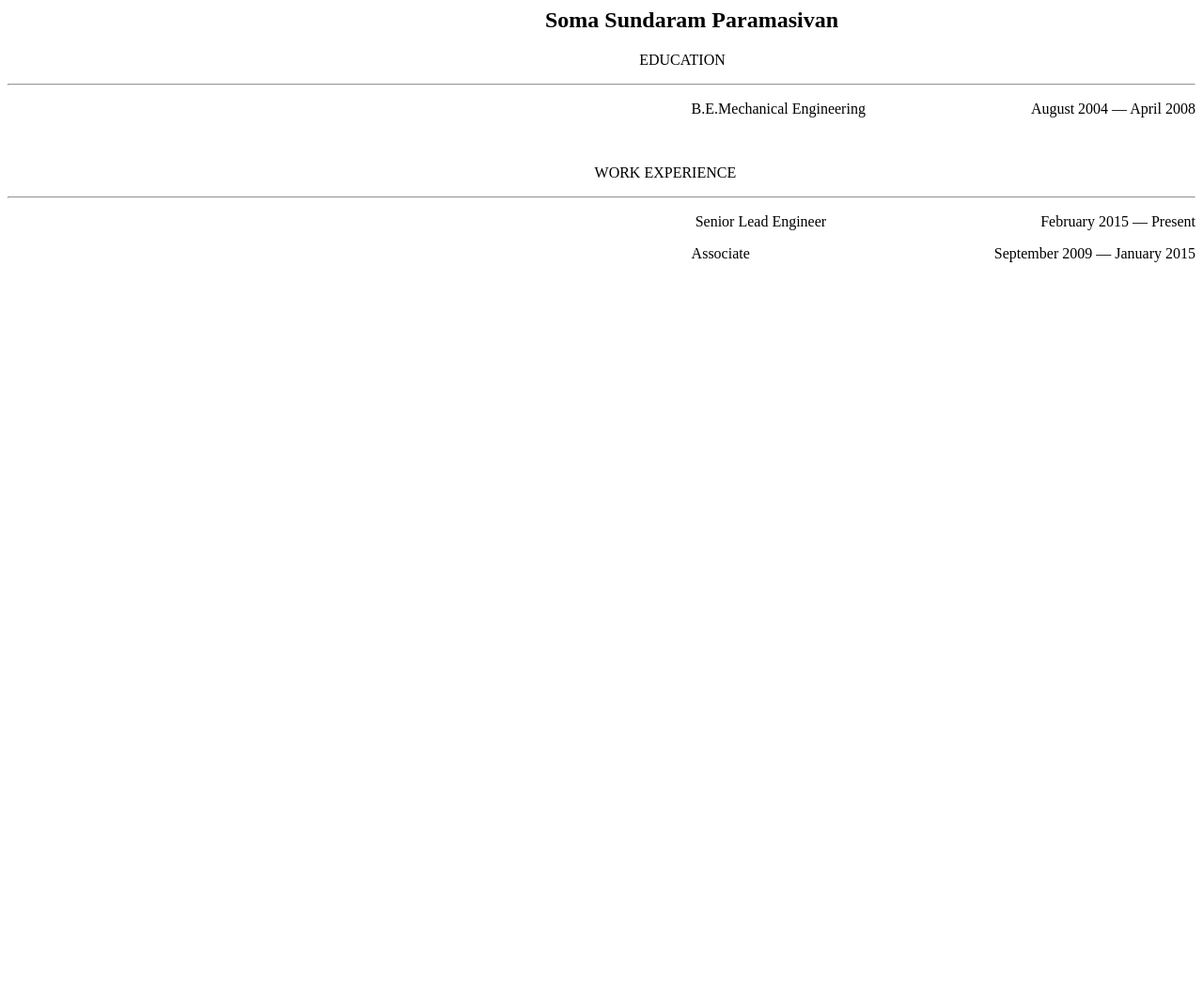
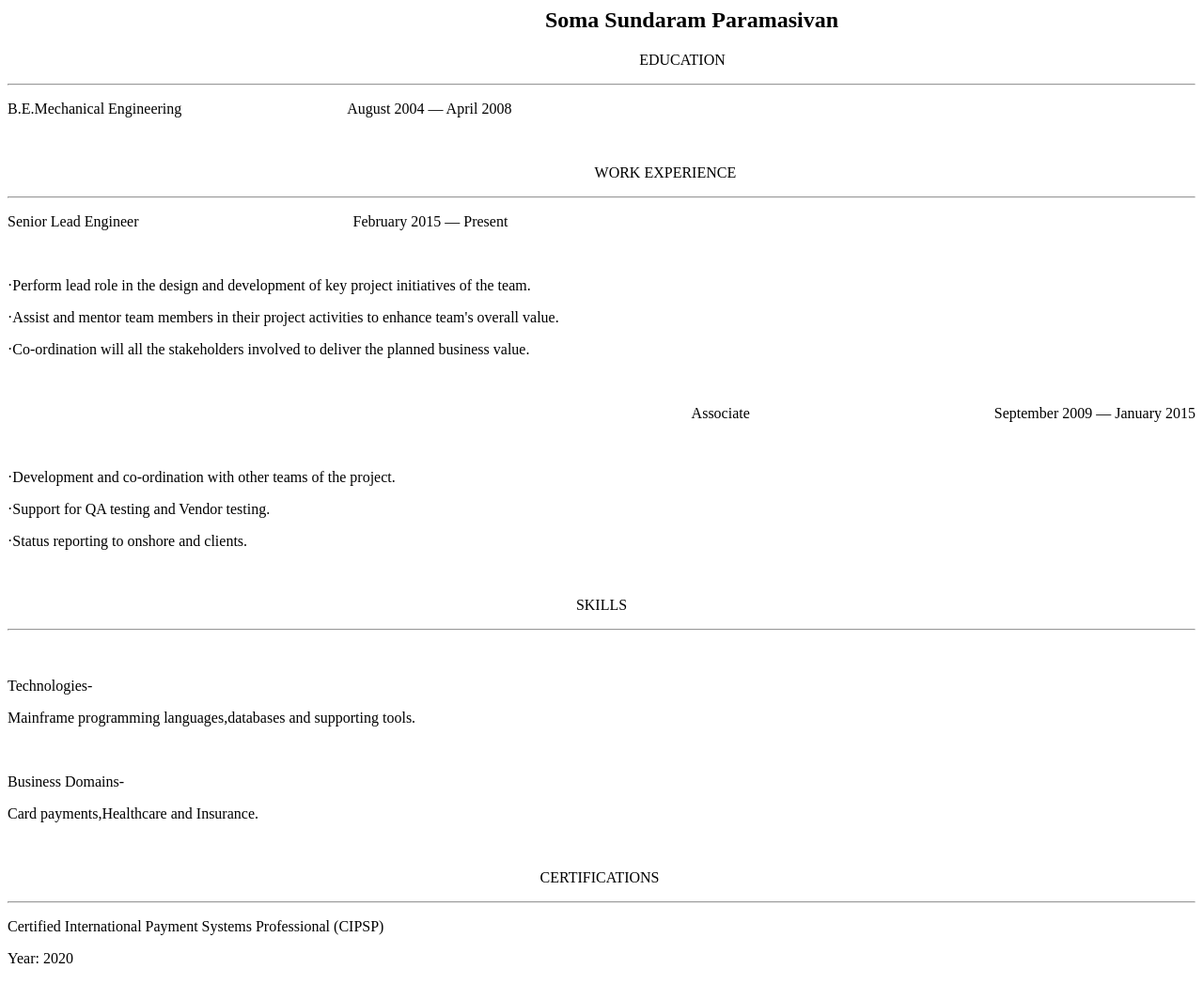
Before and after one commit to ss-acc/ss-acc.github.io, a plain HTML site: page index.html in a window 1280 px wide. Shown: the whole page at 94% size. Before the commit the page ends 800 px from the top, so only its background shows below. Drawn offline with Linux system fonts and the light colour scheme.

Commit message:
Update index.html

```diff
--- a/index.html
+++ b/index.html
@@ -1,10 +1,38 @@
 <h2 style="text-align: center;">&nbsp; &nbsp; &nbsp; &nbsp; &nbsp; &nbsp; &nbsp; &nbsp; &nbsp; &nbsp; &nbsp; &nbsp; &nbsp; &nbsp; &nbsp; &nbsp;<strong>&nbsp;Soma Sundaram Paramasivan</strong></h2>
 <p style="text-align: center;">&nbsp; &nbsp; &nbsp; &nbsp; &nbsp; &nbsp; &nbsp; &nbsp; &nbsp; &nbsp; &nbsp; &nbsp; &nbsp; &nbsp; &nbsp; &nbsp; &nbsp; &nbsp; &nbsp; &nbsp; &nbsp; &nbsp; &nbsp;EDUCATION &nbsp;</p>
 <hr>
-<p style="text-align: right;">B.E.Mechanical Engineering &nbsp; &nbsp; &nbsp; &nbsp; &nbsp; &nbsp; &nbsp; &nbsp; &nbsp; &nbsp; &nbsp; &nbsp; &nbsp; &nbsp; &nbsp; &nbsp; &nbsp; &nbsp; &nbsp; &nbsp; &nbsp; &nbsp;August 2004 &mdash; April 2008</p>
+<p style="text-align: left;">B.E.Mechanical Engineering &nbsp; &nbsp; &nbsp; &nbsp; &nbsp; &nbsp; &nbsp; &nbsp; &nbsp; &nbsp; &nbsp; &nbsp; &nbsp; &nbsp; &nbsp; &nbsp; &nbsp; &nbsp; &nbsp; &nbsp; &nbsp; &nbsp;August 2004 &mdash; April 2008</p>
 <p><br></p>
 <p style="text-align: center;">&nbsp; &nbsp; &nbsp; &nbsp; &nbsp; &nbsp; &nbsp; &nbsp; &nbsp; &nbsp; &nbsp; &nbsp; &nbsp; &nbsp; &nbsp; &nbsp; &nbsp; &nbsp; WORK EXPERIENCE &nbsp;</p>
 <hr>
-<p style="text-align: right;">Senior Lead Engineer &nbsp; &nbsp; &nbsp; &nbsp; &nbsp; &nbsp; &nbsp; &nbsp; &nbsp; &nbsp; &nbsp; &nbsp; &nbsp; &nbsp; &nbsp; &nbsp; &nbsp; &nbsp; &nbsp; &nbsp; &nbsp; &nbsp; &nbsp; &nbsp; &nbsp; &nbsp; &nbsp; &nbsp; February 2015 &mdash; Present</p>
-<p style="text-align: right;">Associate &nbsp; &nbsp; &nbsp; &nbsp; &nbsp; &nbsp; &nbsp; &nbsp; &nbsp; &nbsp; &nbsp; &nbsp; &nbsp; &nbsp; &nbsp; &nbsp; &nbsp; &nbsp; &nbsp; &nbsp; &nbsp; &nbsp; &nbsp; &nbsp; &nbsp; &nbsp; &nbsp; &nbsp; &nbsp; &nbsp; &nbsp; &nbsp; September 2009 &mdash; January 2015 </p>
+<p style="text-align: left;">Senior Lead Engineer &nbsp; &nbsp; &nbsp; &nbsp; &nbsp; &nbsp; &nbsp; &nbsp; &nbsp; &nbsp; &nbsp; &nbsp; &nbsp; &nbsp; &nbsp; &nbsp; &nbsp; &nbsp; &nbsp; &nbsp; &nbsp; &nbsp; &nbsp; &nbsp; &nbsp; &nbsp; &nbsp; &nbsp; February 2015 &mdash; Present</p>
+<p style="text-align: left;"><br></p>
+<p style="text-align: left;">&middot;Perform lead role in the design and development of key project initiatives of the team.&nbsp;</p>
+<p style="text-align: left;">&middot;Assist and mentor team members in their project activities to enhance team&apos;s overall value.&nbsp;</p>
+<p style="text-align: left;">&middot;Co-ordination will all the stakeholders involved to deliver the planned business value.</p>
+<p style="text-align: right;"><br></p>
+<p style="text-align: right;">Associate &nbsp; &nbsp; &nbsp; &nbsp; &nbsp; &nbsp; &nbsp; &nbsp; &nbsp; &nbsp; &nbsp; &nbsp; &nbsp; &nbsp; &nbsp; &nbsp; &nbsp; &nbsp; &nbsp; &nbsp; &nbsp; &nbsp; &nbsp; &nbsp; &nbsp; &nbsp; &nbsp; &nbsp; &nbsp; &nbsp; &nbsp; &nbsp; September 2009 &mdash; January 2015</p>
+<p style="text-align: left;"><br></p>
+<p style="text-align: left;"><span style='color: rgb(0, 0, 0); font-family: "Times New Roman"; font-size: medium; font-style: normal; font-variant-ligatures: normal; font-variant-caps: normal; font-weight: 400; letter-spacing: normal; orphans: 2; text-align: left; text-indent: 0px; text-transform: none; white-space: normal; widows: 2; word-spacing: 0px; -webkit-text-stroke-width: 0px; text-decoration-thickness: initial; text-decoration-style: initial; text-decoration-color: initial; display: inline !important; float: none;'>&middot;</span>Development and co-ordination with other teams of the project.&nbsp;</p>
+<p style="text-align: left;">&middot;Support for QA testing and Vendor testing.&nbsp;</p>
+<p style="text-align: left;">&middot;Status reporting to onshore and clients.</p>
+<p style="text-align: left;"><br></p>
+<p style="text-align: center;">SKILLS</p>
+<hr>
+<p><br></p>
+<p style="text-align: left;">Technologies-</p>
+<p style="text-align: left;">Mainframe programming languages,databases and supporting tools.</p>
+<p style="text-align: left;"><br></p>
+<p style="text-align: left;">Business Domains-</p>
+<p style="text-align: left;">Card payments,Healthcare and Insurance.</p>
+<p style="text-align: center;"><br></p>
+<p style="text-align: center;">CERTIFICATIONS&nbsp;</p>
+<hr>
+<p>Certified International Payment Systems Professional (CIPSP)&nbsp;</p>
+<p>Year: 2020</p>
+<p><br></p>
 <p>&nbsp;</p>
+<p style="text-align: center;"><br></p>
+<p style="text-align: center;">&nbsp;</p>
+<p style="text-align: right;">&nbsp;</p>
+<p>&nbsp;</p>
```
